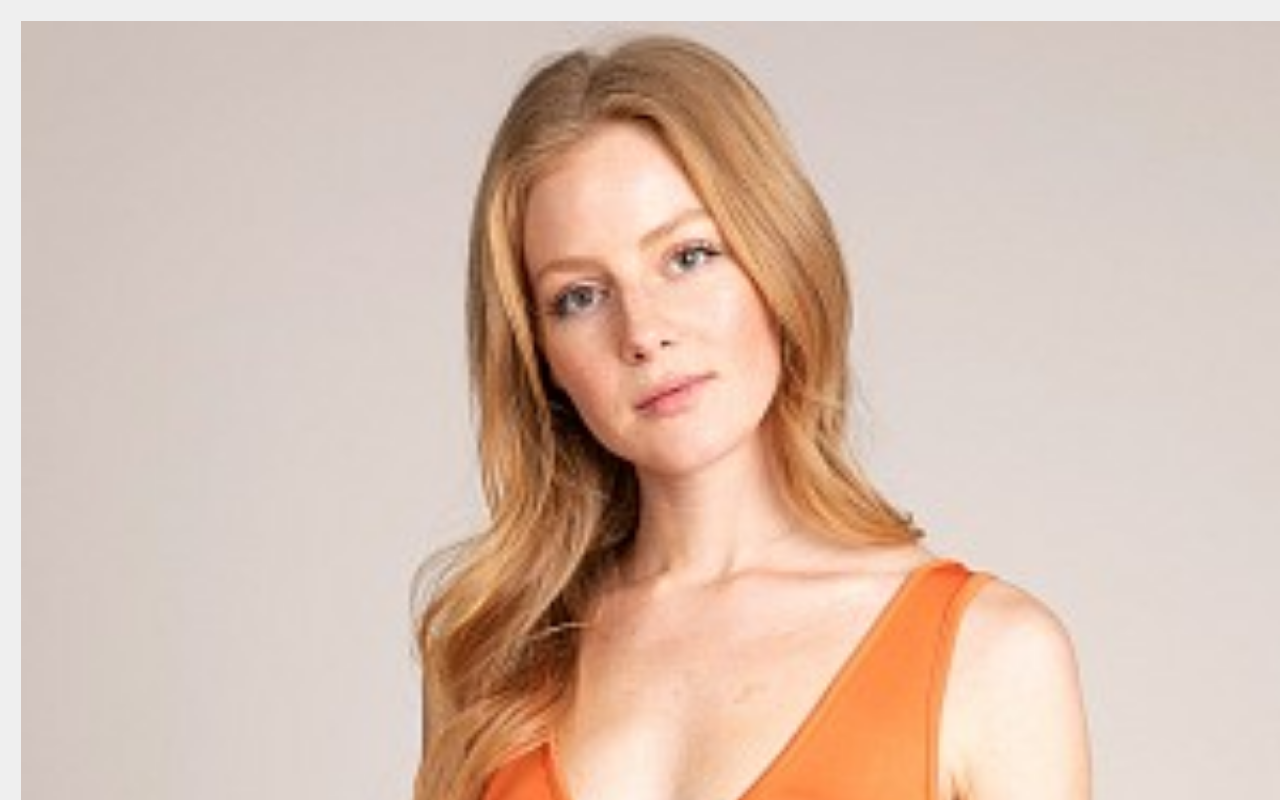
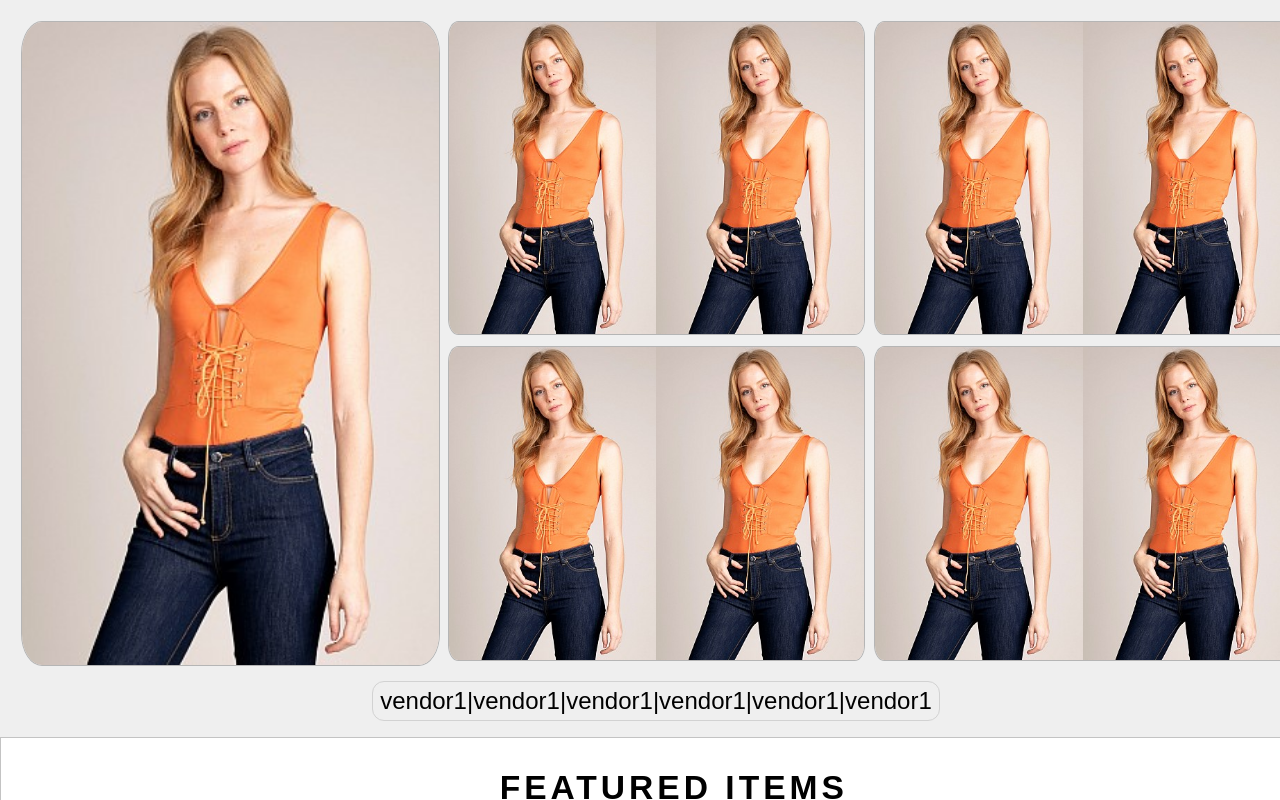
Before and after one commit to danieljoonkimm/Yippido, a React app in the folder client/: page /login in a window 1280 px wide. Shown: the top 800 px of the page. Built offline with nearby package versions, Linux system fonts and the light colour scheme; the HTML template or start-up script is replaced by a standard one.

Commit message:
[edit] fixing border and height

```diff
--- a/client/src/components/landing/vendors/index.jsx
+++ b/client/src/components/landing/vendors/index.jsx
@@ -22,53 +22,49 @@ class Vendors extends Component {
       <div className="container" id="vendorMain_container">
         <div className="row">
           <div className="col-xs-4 col-sm-4 col-md-4" id="vendor_mainImage">
+            <img className="img-responsive" alt="" src={dummyImg} />
+          </div>
+
+          <div className="col-xs-4 col-sm-4 col-md-4">
             <div className="row">
-              <div className="col-xs-12 col-sm-12 col-md-12">
-                <img className="img-responsive" alt="" src={dummyImg} />
+              <div className="col-xs-6 col-sm-6 col-md-6 vendor_topRow">
+                <img className="img-responsive img-responsive-left" alt="" src={dummyImg} />
+              </div>
+
+              <div className="col-xs-6 col-sm-6 col-md-6">
+                <img className="img-responsive img-responsive-right" alt="" src={dummyImg} />
+              </div>
+            </div>
+
+            <div className="row">
+              <div className="col-xs-6 col-sm-6 col-md-6">
+                <img className="img-responsive img-responsive-left" alt="" src={dummyImg} />
+              </div>
+
+              <div className="col-xs-6 col-sm-6 col-md-6">
+                <img className="img-responsive img-responsive-right" alt="" src={dummyImg} />
               </div>
             </div>
           </div>
 
           <div className="col-xs-4 col-sm-4 col-md-4">
             <div className="row">
-              <div className="col-xs-6 col-sm-6 col-md-6">
-                <img className="img-responsive" alt="" src={dummyImg} />
+              <div className="col-xs-6 col-sm-6 col-md-6 vendor_topRow">
+                <img className="img-responsive img-responsive-left" alt="" src={dummyImg} />
               </div>
 
               <div className="col-xs-6 col-sm-6 col-md-6">
-                <img className="img-responsive" alt="" src={dummyImg} />
+                <img className="img-responsive img-responsive-right" alt="" src={dummyImg} />
               </div>
             </div>
 
             <div className="row">
               <div className="col-xs-6 col-sm-6 col-md-6">
-                <img className="img-responsive" alt="" src={dummyImg} />
+                <img className="img-responsive img-responsive-left" alt="" src={dummyImg} />
               </div>
 
               <div className="col-xs-6 col-sm-6 col-md-6">
-                <img className="img-responsive" alt="" src={dummyImg} />
-              </div>
-            </div>
-          </div>
-
-          <div className="col-xs-4 col-sm-4 col-md-4">
-            <div className="row">
-              <div className="col-xs-6 col-sm-6 col-md-6">
-                <img className="img-responsive" alt="" src={dummyImg} />
-              </div>
-
-              <div className="col-xs-6 col-sm-6 col-md-6">
-                <img className="img-responsive" alt="" src={dummyImg} />
-              </div>
-            </div>
-
-            <div className="row">
-              <div className="col-xs-6 col-sm-6 col-md-6">
-                <img className="img-responsive" alt="" src={dummyImg} />
-              </div>
-
-              <div className="col-xs-6 col-sm-6 col-md-6">
-                <img className="img-responsive" alt="" src={dummyImg} />
+                <img className="img-responsive img-responsive-right" alt="" src={dummyImg} />
               </div>
             </div>
           </div>
--- a/client/src/components/landing/vendors/vendors.scss
+++ b/client/src/components/landing/vendors/vendors.scss
@@ -3,6 +3,20 @@
   display: flex;
   flex-direction: column;
   border: none;
+
+  .row {
+    display: flex;
+
+    #vendor_mainImage {
+      img {
+        height: 100%;
+      }
+    }
+  }
+
+  .vendor_topRow {
+    padding-bottom: .5em;
+  }
 
   .col-xs-4 {
      padding: 5px;
@@ -10,7 +24,26 @@
 }
 
 #vendor_mainImage {
-  padding: 0;
+  img {
+    padding: 0;
+    border: 1px solid #b5b5b5;
+    border-radius: 5%;
+    outline: none;
+  }
+}
+
+.img-responsive-left {
+  border: 1px solid #b5b5b5;
+  border-right: none;
+  border-radius: 5% 0 0 5%;
+  outline: none;
+}
+
+.img-responsive-right {
+  border: 1px solid #b5b5b5;
+  border-left: none;
+  border-radius: 0 5% 5% 0;
+  outline: none;
 }
 
 .mainPage_vendors {
```
Also changed, not shown: client/public/dist/bundle.js.
